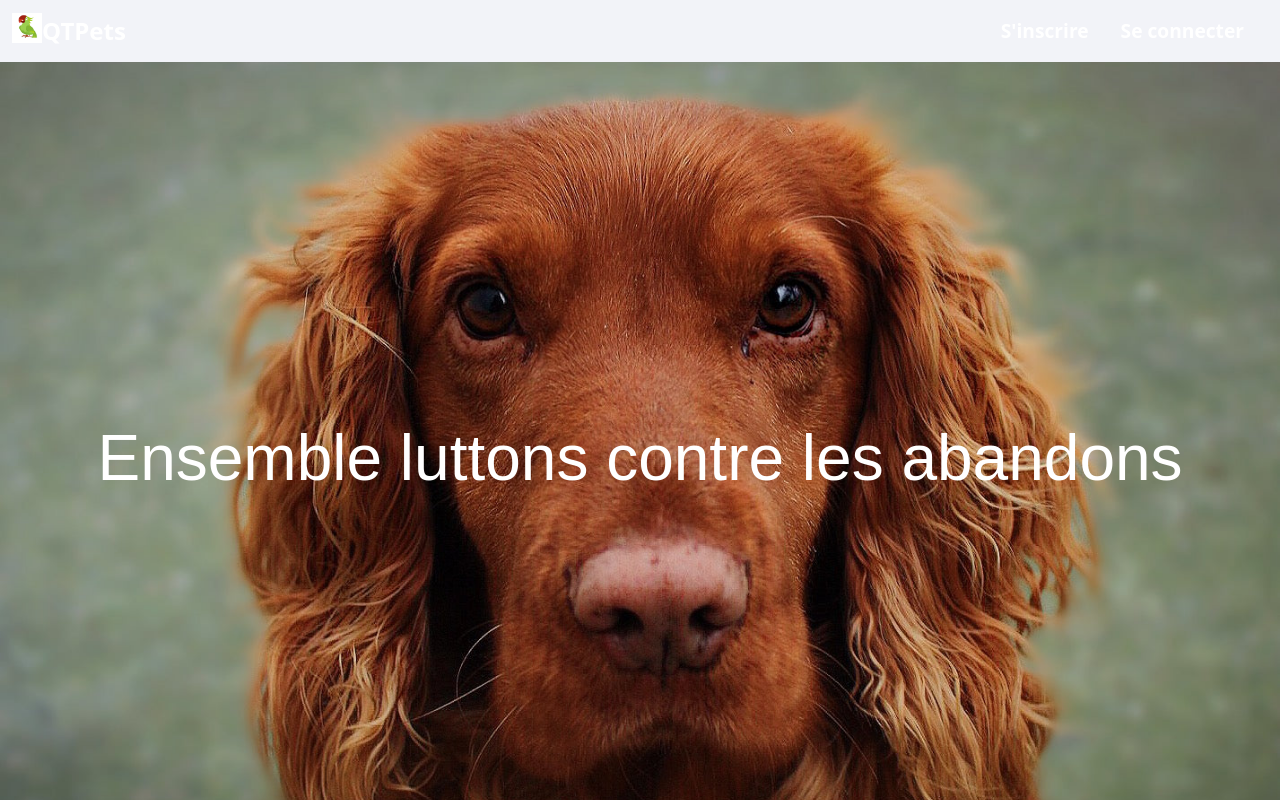
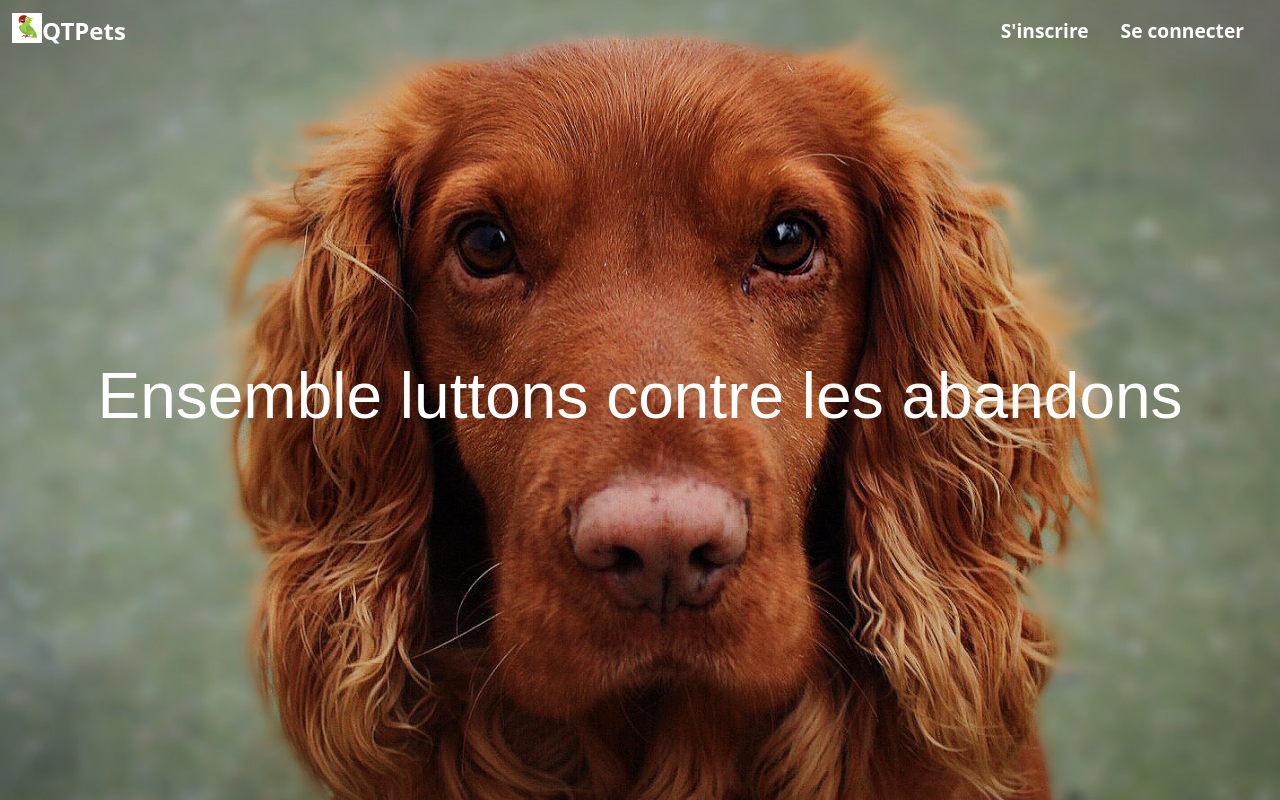
Before and after one commit to TommyRiquet/HappyPets, a React (Create React App) app in the folder Web App Frontend/: page / in a window 1280 px wide. Shown: the top 800 px of the page. Built offline with nearby package versions, Linux system fonts and the light colour scheme; no server answers; what yup-password would draw is missing.

Commit message:
Fix CustomNavbar
Modification de CustomNavbar car comme elle est relative , elle decalait
la homepage vers le bas, j'ai donc ajouté un props pour pouvoir choisir
la position de celle-ci

```diff
--- a/Web App Frontend/src/Components/CustomNavbar/CustomNavbar.css
+++ b/Web App Frontend/src/Components/CustomNavbar/CustomNavbar.css
@@ -1,5 +1,5 @@
 .navbar{
-    position: relative !important;
+    position: relative;
     top: 0 !important;
     left: 0 !important;
     width: 100% !important;
--- a/Web App Frontend/src/Components/CustomNavbar/CustomNavbar.js
+++ b/Web App Frontend/src/Components/CustomNavbar/CustomNavbar.js
@@ -7,6 +7,7 @@ import { useEffect } from 'react';
 function CustomNavbar(props) {
   useEffect(() => {
     document.getElementsByClassName("navbar")[0].style.backgroundColor = props.color;
+    document.getElementsByClassName("navbar")[0].style.position = props.position;
   }, [props]);
 
   return (
--- a/Web App Frontend/src/Pages/Home/Home.js
+++ b/Web App Frontend/src/Pages/Home/Home.js
@@ -37,6 +37,7 @@ function Home() {
                           textLinkTwo="Se connecter"
                           linkTwo="/login"
                           color="rgba(0, 0, 0, 0)"
+                          position="absolute"
                 />
                 <div className='homeContent1'>
                 <h1>Ensemble luttons contre les abandons</h1>
```
